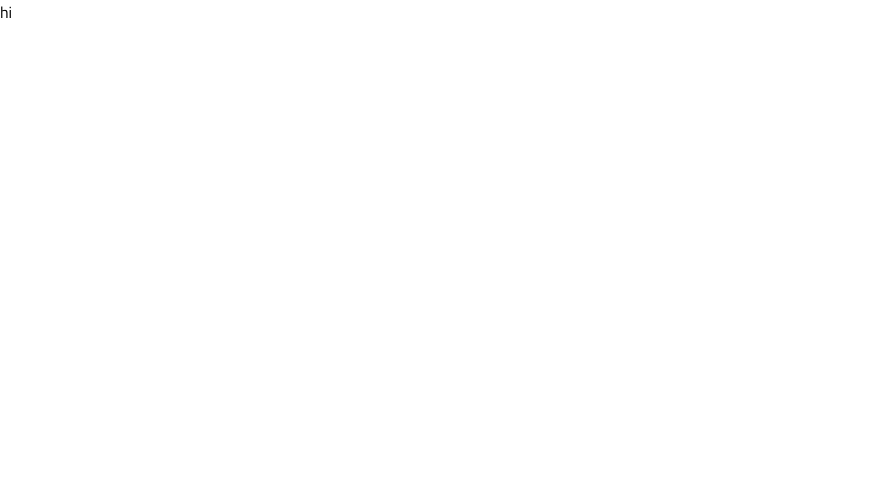
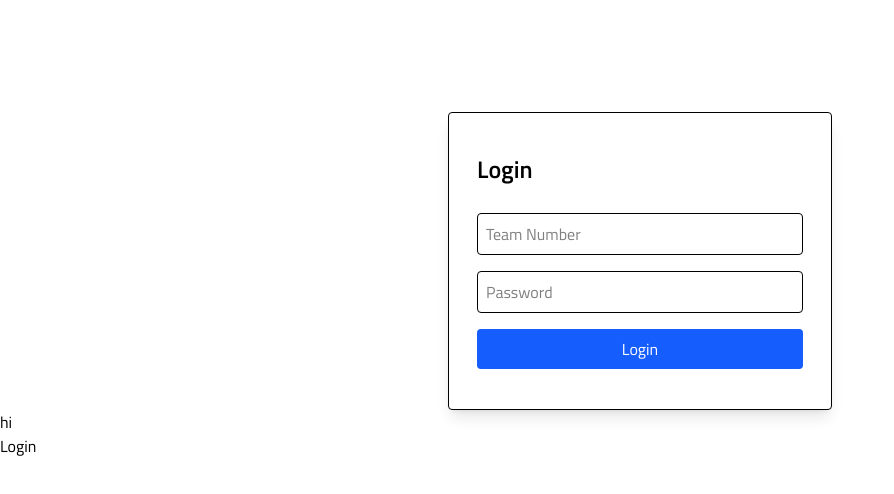
Before and after one commit to prathamm2506/ieee_wealth_wars, a React (Vite) app in the folder frontend/weathwars/: page / in a window 1280 px wide. Before the commit this address had no page. Shown: the top 494 px of the page, without its empty margins (0-894 px from the left). Built offline with nearby package versions, Linux system fonts and the light colour scheme.

Commit message:
backend url added

```diff
--- a/frontend/weathwars/src/App.jsx
+++ b/frontend/weathwars/src/App.jsx
@@ -1,29 +1,27 @@
 import React from 'react'
-import { BrowserRouter as Router, Routes, Route } from 'react-router-dom'
+import { BrowserRouter as Router, Routes, Route, Link } from 'react-router-dom'
 import Login from './pages/login/Login'
 import SignUp from './pages/signup/SignUp'
 import UserPage from './pages/userpage/UserPage'
 import Dashboaord from './pages/dashboard/Dashboaord'
 import Master from './pages/master/Master'
 
-const routes = (
-  <Router>
-    <Routes>
-      <Route path='/login' exact element={<Login/>}/>
-      <Route path='/signup' exact element={<SignUp/>}/>
-      <Route path='/user' exact element={<UserPage/>}/>
-      <Route path='/dashboard' exact element={<Dashboaord/>}/>
-      <Route path='/master' exact element={<Master/>}/>
-    </Routes>
-  </Router>
-)
-
 const App = () => {
   return (
-    <div>
-      {routes}
-      <h1>hi</h1>
-    </div>
+    <Router>
+      <div>
+        <Routes>
+          <Route path='/' exact element={<Login />} />
+          <Route path='/login' exact element={<Login />} />
+          <Route path='/signup' exact element={<SignUp />} />
+          <Route path='/user' exact element={<UserPage />} />
+          <Route path='/dashboard' exact element={<Dashboaord />} />
+          <Route path='/master' exact element={<Master />} />
+        </Routes>
+        <h1>hi</h1>
+        <Link to='/login'>Login</Link>
+      </div>
+    </Router>
   )
 }
 
```
